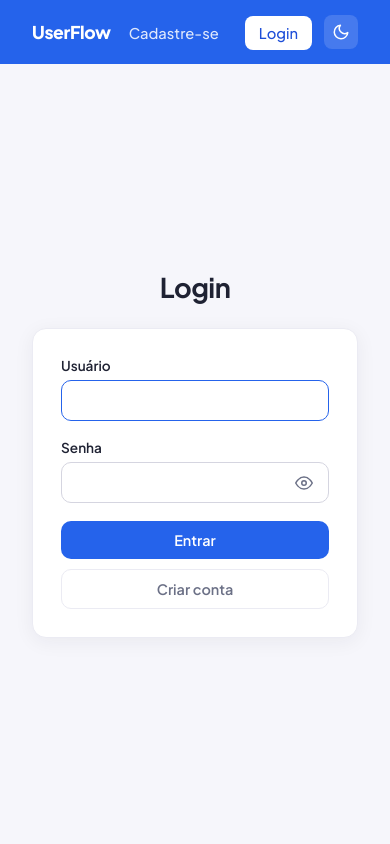
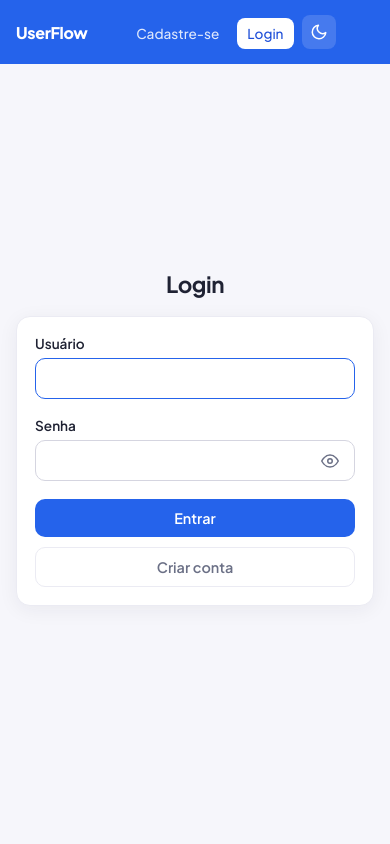
Before and after one commit to eloamachadomartines1/UserFlow, a Django app: a page that uses usuarios/templates/base.html in a window 390 px wide. Run offline with Django 5.2, Linux system fonts and the light colour scheme.

Commit message:
responsividade

```diff
--- a/usuarios/templates/base.html
+++ b/usuarios/templates/base.html
@@ -70,7 +70,6 @@
         }
 
         /* NAVBAR */
-        /* NAVBAR */
         nav {
             background-color: var(--primary);
             border-bottom: none;
@@ -82,6 +81,7 @@
             position: sticky;
             top: 0;
             z-index: 10;
+            flex-wrap: wrap;
         }
 
         .nav-brand {
@@ -95,6 +95,7 @@
             list-style: none;
             display: flex;
             align-items: center;
+            flex-wrap: wrap;
             gap: 12px;
             margin: 0;
             padding: 0;
@@ -131,11 +132,11 @@
         .user-chip {
             font-size: 0.88rem;
             color: rgba(255, 255, 255, 0.85);
-            /* background-color: rgba(255, 255, 255, 0.1); */
             padding: 8px 14px;
             border-radius: 8px;
             display: inline-flex;
             align-items: center;
+            white-space: nowrap;
         }
 
         /* LAYOUT */
@@ -353,6 +354,8 @@
             justify-content: space-between;
             align-items: center;
             margin-bottom: 24px;
+            gap: 12px;
+            flex-wrap: wrap;
         }
 
         .vazio {
@@ -404,6 +407,7 @@
             align-items: center;
             justify-content: center;
             transition: background-color 0.15s ease;
+            flex-shrink: 0;
         }
 
         .theme-btn:hover {
@@ -419,7 +423,8 @@
             display: flex;
             flex-direction: column;
             gap: 10px;
-
+            width: calc(100% - 32px);
+            max-width: 420px;
         }
 
         .toast {
@@ -432,7 +437,7 @@
             display: flex;
             align-items: center;
             gap: 14px;
-
+            flex-wrap: wrap;
         }
 
         .toast .link-desfazer {
@@ -440,12 +445,10 @@
             font-weight: 700;
             text-decoration: none;
             white-space: nowrap;
-
         }
 
         .toast .link-desfazer:hover {
             text-decoration: underline;
-
         }
 
         .modal-overlay {
@@ -456,6 +459,7 @@
             z-index: 50;
             align-items: center;
             justify-content: center;
+            padding: 16px;
         }
 
         .modal-overlay.ativo {
@@ -468,7 +472,7 @@
             box-shadow: var(--shadow);
             padding: 28px;
             max-width: 360px;
-            width: 90%;
+            width: 100%;
         }
 
         .modal-box h3 {
@@ -488,6 +492,7 @@
             display: flex;
             gap: 10px;
             justify-content: flex-end;
+            flex-wrap: wrap;
         }
 
         .campo-senha {
@@ -514,6 +519,154 @@
 
         .toggle-senha:hover {
             color: var(--text);
+        }
+
+        /* ============ RESPONSIVO ============ */
+
+        @media (max-width: 768px) {
+            nav {
+                height: auto;
+                min-height: 64px;
+                padding: 12px 16px;
+                row-gap: 10px;
+            }
+
+            nav ul {
+                justify-content: flex-end;
+                flex: 1;
+            }
+
+            main {
+                padding: 24px 16px;
+            }
+
+            h1 {
+                font-size: 1.4rem;
+                margin-bottom: 18px;
+            }
+
+            .card {
+                padding: 18px;
+            }
+        }
+
+        @media (max-width: 480px) {
+            .nav-brand {
+                font-size: 1rem;
+            }
+
+            nav ul {
+                justify-content: center;
+                width: 100%;
+                gap: 8px;
+            }
+
+            nav ul li a {
+                padding: 7px 10px;
+                font-size: 0.85rem;
+            }
+
+            .user-chip {
+                font-size: 0.8rem;
+                padding: 6px 10px;
+            }
+
+            .topo-acoes {
+                flex-direction: column;
+                align-items: stretch;
+            }
+
+            .topo-acoes .btn {
+                justify-content: center;
+            }
+
+            .avatar,
+            .avatar-vazio {
+                width: 56px;
+                height: 56px;
+                font-size: 0.95rem;
+            }
+
+            .modal-box {
+                padding: 20px;
+            }
+        }
+
+        /* Tabela vira "cartões" empilhados em telas pequenas */
+        @media (max-width: 640px) {
+
+            table,
+            thead,
+            tbody,
+            tr,
+            th,
+            td {
+                display: block;
+                width: 100%;
+            }
+
+            thead {
+                position: absolute;
+                width: 1px;
+                height: 1px;
+                overflow: hidden;
+                clip: rect(0 0 0 0);
+            }
+
+            tbody tr {
+                margin-bottom: 14px;
+                border: 1px solid var(--border);
+                border-radius: var(--radius);
+                overflow: hidden;
+            }
+
+            tbody tr:last-child {
+                margin-bottom: 0;
+            }
+
+            tbody td {
+                border-top: none;
+                border-bottom: 1px solid var(--border);
+                padding: 10px 16px 10px 46%;
+                position: relative;
+                text-align: right;
+                font-size: 0.9rem;
+                min-height: 20px;
+            }
+
+            tbody td:last-child {
+                border-bottom: none;
+            }
+
+            tbody td[data-label]::before {
+                content: attr(data-label);
+                position: absolute;
+                left: 16px;
+                top: 10px;
+                width: 40%;
+                text-align: left;
+                font-size: 0.7rem;
+                font-weight: 700;
+                text-transform: uppercase;
+                letter-spacing: 0.03em;
+                color: var(--text-soft);
+            }
+
+            tbody td.td-avatar,
+            tbody td.td-acoes {
+                text-align: left;
+                padding: 12px 16px;
+            }
+
+            tbody td.td-acoes {
+                display: flex;
+                gap: 8px;
+            }
+
+            tbody td.td-acoes a.btn {
+                flex: 1;
+                justify-content: center;
+            }
         }
     </style>
 </head>
@@ -554,7 +707,6 @@
             </li>
 
             {% if user.is_authenticated %}
-
             <li><a href="{% url 'listar_usuarios' %}"
                     class="{% if request.resolver_match.url_name == 'listar_usuarios' %}destaque{% endif %}">Usuários</a>
             </li>
```
Also changed, not shown: usuarios/templates/listar.html (+6 -6 lines), usuarios/templates/form.html (line endings or trailing spaces).
